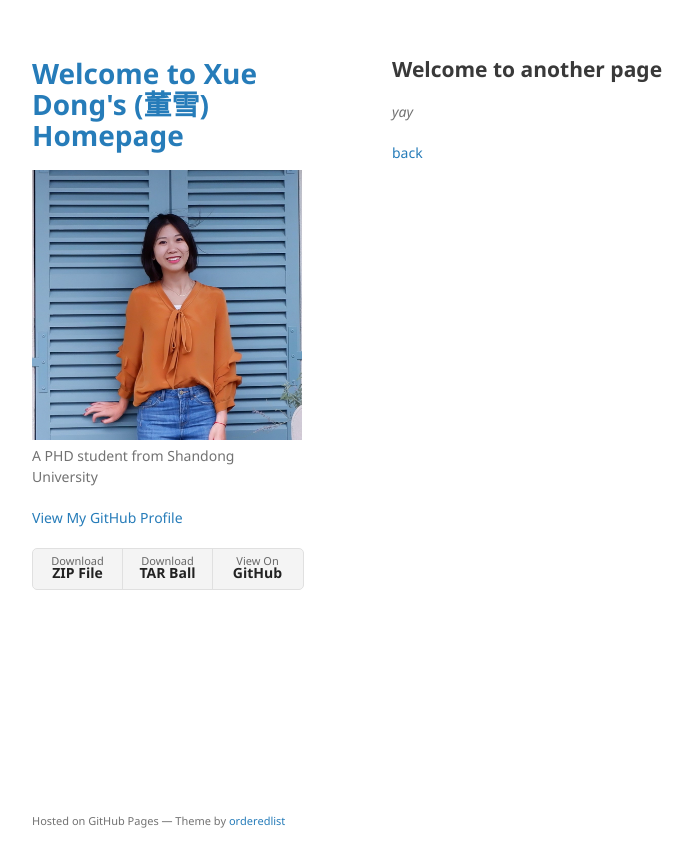
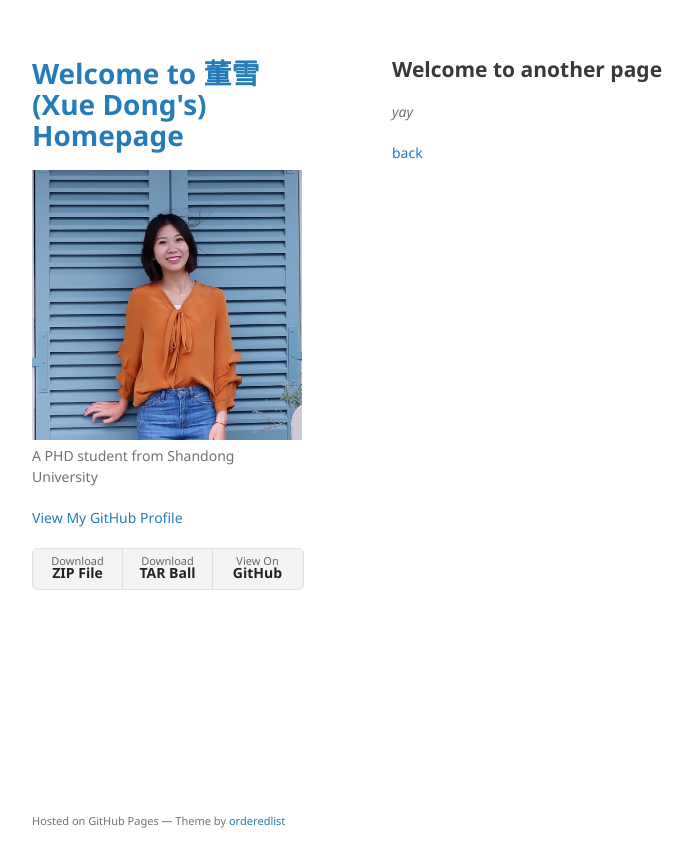
Before and after one commit to hello-dx/hello-dx.github.io, a Jekyll site: the page built from another-page.md, in a window 1280 px wide. Shown: the top 867 px of the page, without its empty margins (178-871 px from the left). Built offline with Jekyll 4.4.1, drawn with Linux system fonts in a browser that asks for light colours; our own code applies the rules of GitHub Pages for plain Markdown files.

```diff
--- a/_config.yml
+++ b/_config.yml
@@ -1,4 +1,4 @@
-title: Welcome to Xue Dong's (董雪) Homepage
+title: Welcome to 董雪 (Xue Dong's) Homepage
 logo: /assets/img/profile.jpg
 description: A PHD student from Shandong University
 show_downloads: true
```
